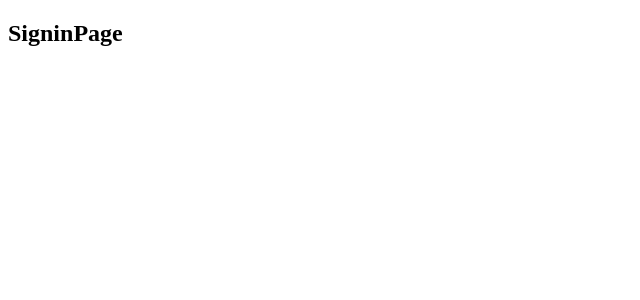
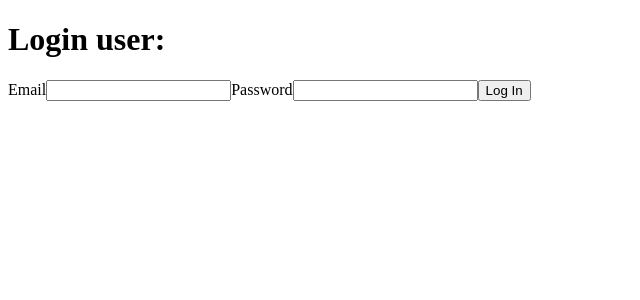
Before and after one commit to JustDunia/SoYummy, a React (Vite) app in the folder SoYummy.SPA/: page /SoYummy/signin in a window 1280 px wide. Shown: the top 300 px of the page, without its empty margins (0-640 px from the left). Built offline with nearby package versions, Linux system fonts and the light colour scheme.

Commit message:
issues with signin

```diff
--- /dev/null
+++ b/SoYummy.SPA/src/components/LogInForm/LogInForm.jsx
@@ -0,0 +1,37 @@
+import { useDispatch, useSelector } from "react-redux";
+import { logIn } from "../../redux/auth/auth.operations";
+import { selectIsUserLoged } from "../../redux/auth/auth.selectors";
+// import css from "./LogInForm.modules";
+import css from "./LogInForm.modules.css";
+
+export const LogInForm = () => {
+  const dispatch = useDispatch();
+
+  const handleSubmit = (e) => {
+    e.preventDefault();
+    const form = e.currentTarget;
+    dispatch(
+      logIn({
+        email: form.elements.email.value,
+        password: form.elements.password.value,
+      })
+    );
+    const logged = useSelector(selectIsUserLoged);
+    console.log("IS USER LOGGED IN?:", logged);
+    form.reset();
+  };
+
+  return (
+    <form className={css.form} onSubmit={handleSubmit} autoComplete="off">
+      <label className={css.label}>
+        Email
+        <input type="email" name="email" />
+      </label>
+      <label className={css.label}>
+        Password
+        <input type="password" name="password" />
+      </label>
+      <button type="submit">Log In</button>
+    </form>
+  );
+};
--- /dev/null
+++ b/SoYummy.SPA/src/components/LogInForm/LogInForm.modules.css
@@ -0,0 +1,9 @@
+.form {
+  width: 320px;
+}
+
+.label {
+  display: flex;
+  flex-direction: column;
+  margin-bottom: 16px;
+}
--- /dev/null
+++ b/SoYummy.SPA/src/components/LogInForm/index.js
@@ -0,0 +1 @@
+export * from './LogInForm';
--- a/SoYummy.SPA/src/components/index.js
+++ /dev/null
@@ -1 +0,0 @@
-export * from "./Register";
--- a/SoYummy.SPA/src/pages/RegisterPage/RegisterPage.jsx
+++ b/SoYummy.SPA/src/pages/RegisterPage/RegisterPage.jsx
@@ -1,5 +1,5 @@
 import { Register } from "../../components/Register/Register";
-// import { } from '../../components/Register'
+// import {} from "../../components/Register";
 
 const RegisterPage = () => {
   return (
--- a/SoYummy.SPA/src/pages/SigninPage/SigninPage.jsx
+++ b/SoYummy.SPA/src/pages/SigninPage/SigninPage.jsx
@@ -1,5 +1,52 @@
-const SigninPage = () => {
-  return <h2> SigninPage</h2>;
+// const SigninPage = () => {
+//   return <h2> SigninPage</h2>;
+// };
+
+import React, { useEffect, useState } from "react";
+import { useNavigate } from "react-router-dom";
+import { useSelector } from "react-redux";
+
+import {
+  selectIsUserLoged,
+  selectUser,
+  selectUserToken,
+} from "../../redux/auth/auth.selectors";
+import { LogInForm } from "../../components/LogInForm";
+
+import { store } from "../../redux/store";
+
+export const SigninPage = () => {
+  const userIsLogged = useSelector(selectIsUserLoged);
+  console.log("USER LOGGED", userIsLogged);
+
+  // const token = useSelector(selectUserToken);
+  // console.log("TOKEN", token);
+
+  const currentState = store.getState();
+  console.log("CURRENT STATE", currentState);
+
+  const user = useSelector(selectUser);
+  console.log("USER", user);
+
+  const navigate = useNavigate();
+  const [hasRedirected, setHasRedirected] = useState(false);
+
+  useEffect(() => {
+    if (userIsLogged && !hasRedirected) {
+      navigate("/main");
+      setHasRedirected(true);
+    }
+    if (!userIsLogged) {
+      setHasRedirected(false);
+    }
+  }, [userIsLogged, navigate, hasRedirected]);
+
+  return (
+    <div>
+      <h1>Login user:</h1>
+      <LogInForm />
+    </div>
+  );
 };
 
 export default SigninPage;
--- a/SoYummy.SPA/src/redux/auth/auth.operations.js
+++ b/SoYummy.SPA/src/redux/auth/auth.operations.js
@@ -15,9 +15,10 @@ export const register = createAsyncThunk(
   "auth/register",
   async (registerData, thunkAPI) => {
     try {
-      // console.log("REGISTER DATA", registerData);
+      console.log("REGISTER DATA", registerData);
       const res = await axios.post("/auth/register", registerData);
-      setAuthHeader(res.data.token);
+      // po rejstracji użytkownik odrazu zalaogowany do dodania lub nie ?
+      // setAuthHeader(res.data.token);
       console.log("RES DATA", res.data);
       return res.data;
     } catch (error) {
@@ -31,6 +32,7 @@ export const logIn = createAsyncThunk(
   async (loginData, thunkAPI) => {
     try {
       const res = await axios.post("/auth/login", loginData);
+      console.log("RES DATA", res.data);
       setAuthHeader(res.data.token);
       return res.data;
     } catch (error) {
--- a/SoYummy.SPA/src/redux/auth/auth.selectors.js
+++ b/SoYummy.SPA/src/redux/auth/auth.selectors.js
@@ -1,4 +1,6 @@
 export const selectIsUserLoged = (state) => state.auth.isLoggedIn;
+
+// export const selectIsUserLoged = false;
 
 // export const isUserLoged = true;
 export const selectUser = (state) => state.auth.user;
--- a/SoYummy.SPA/src/redux/auth/auth.slice.js
+++ b/SoYummy.SPA/src/redux/auth/auth.slice.js
@@ -22,9 +22,6 @@ const authSlice = createSlice({
       state.user = action.payload.user;
       state.token = action.payload.token;
       state.isLoggedIn = true;
-
-      console.log("TOKEN REGISTER", state.token);
-      console.log("STATE REGISTER", state);
     },
     [register.rejected]: handleRejected,
 
@@ -32,9 +29,6 @@ const authSlice = createSlice({
       state.user = action.payload.user;
       state.token = action.payload.token;
       state.isLoggedIn = true;
-
-      console.log("TOKEN LOGIN", state.token);
-      console.log("STATE LOGIN", state);
     },
     [logIn.rejected]: handleRejected,
 
```
Also changed, not shown: 1 other file (tests, documents, lock files or other folders).
